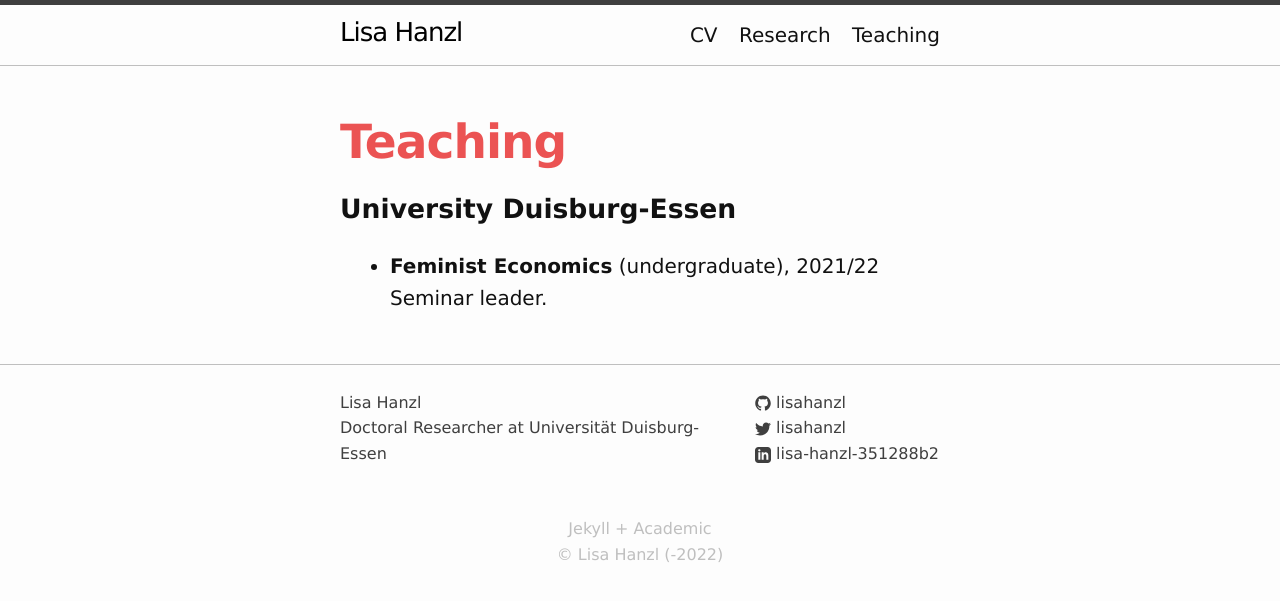
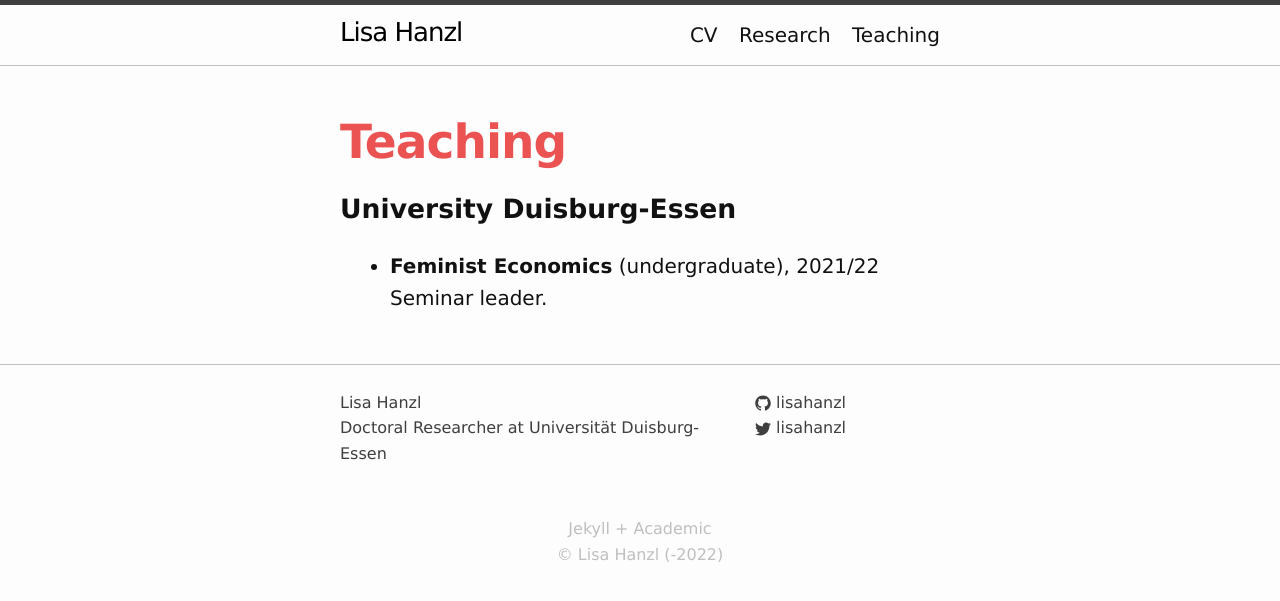
Before and after one commit to lisahanzl/lisahanzl.github.io, a Jekyll site: the page built from 02_teaching.md, in a window 1280 px wide. Shown: the top 601 px of the page. Built offline with Jekyll 4.4.1, drawn with Linux system fonts in a browser that asks for light colours.

Commit message:
delete linkedin

```diff
--- a/_config.yml
+++ b/_config.yml
@@ -5,7 +5,6 @@ baseurl: "" # the subpath of your site, e.g. /blog
 url: "" # the base hostname & protocol for your site, e.g. http://example.com
 twitter_username: lisahanzl
 github_username:  lisahanzl
-linkedin_username: lisa-hanzl-351288b2
 author_display: false
 
 nav_ext_links:
```
